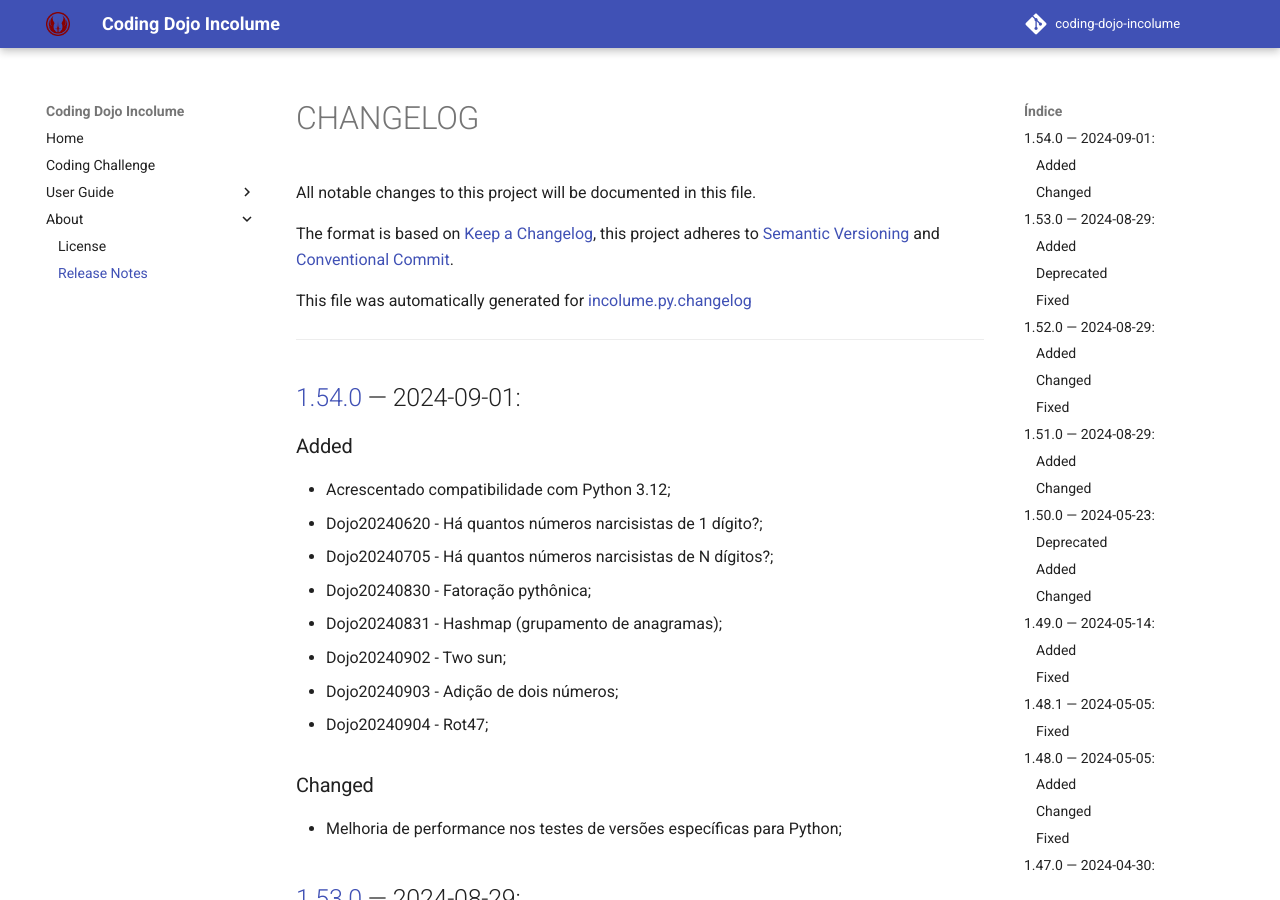
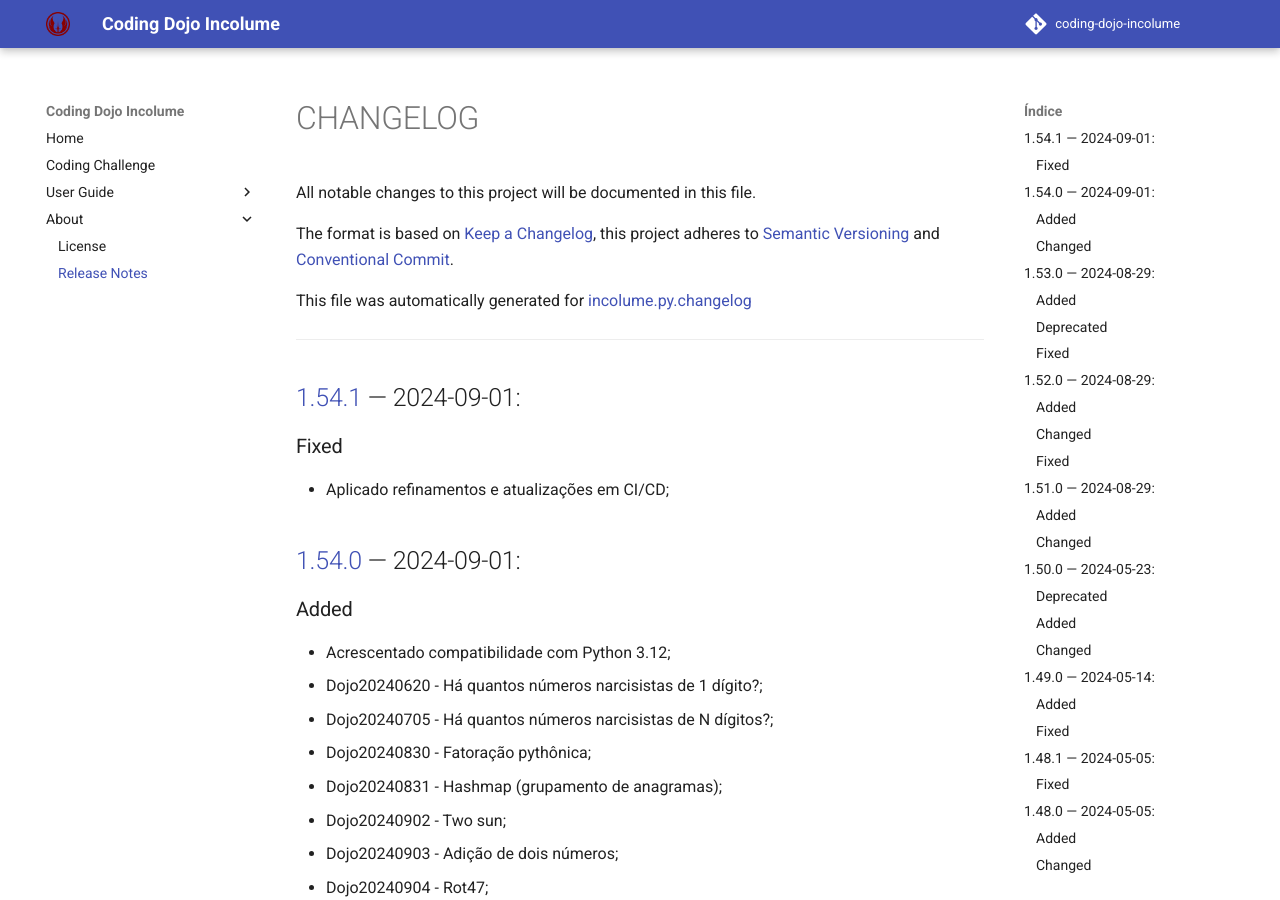
Before and after one commit to incolume-jedi/coding-dojo, an MkDocs documentation site: the page built from docs/about/CHANGELOG.md, in a window 1280 px wide and 900 px high. Built offline with MkDocs 1.6.1 and Material for MkDocs 9.7.7, drawn with Linux system fonts in a browser that asks for light colours; comment, search, counter and statistics services are not loaded.

Commit message:
build: coding-dojo-jedi 1.54.1

```diff
--- a/docs/about/CHANGELOG.md
+++ b/docs/about/CHANGELOG.md
@@ -9,6 +9,10 @@ This file was automatically generated for [incolume.py.changelog](https://github
 
 ---
 
+
+## [1.54.1]	 &#8212; 	2024-09-01:
+### Fixed
+  - Aplicado refinamentos e atualizações em CI/CD;
 
 ## [1.54.0]	 &#8212; 	2024-09-01:
 ### Added
@@ -487,3 +491,4 @@ This file was automatically generated for [incolume.py.changelog](https://github
 [1.52.0]: https://github.com/incolume-jedi/coding-dojo/compare/1.51.0...1.52.0
 [1.53.0]: https://github.com/incolume-jedi/coding-dojo/compare/1.52.0...1.53.0
 [1.54.0]: https://github.com/incolume-jedi/coding-dojo/compare/1.53.0...1.54.0
+[1.54.1]: https://github.com/incolume-jedi/coding-dojo/compare/1.54.0...1.54.1
--- a/incolume/py/coding_dojo_jedi/version.txt
+++ b/incolume/py/coding_dojo_jedi/version.txt
@@ -1 +1 @@
-1.54.0
+1.54.1
--- a/pyproject.toml
+++ b/pyproject.toml
@@ -1,6 +1,6 @@
 [tool.poetry]
 name = "coding-dojo-jedi"
-version = "1.54.0"
+version = "1.54.1"
 description = "códigos da guilda jedi incolume"
 authors = ["Britodfbr <britodfbr@gmail.com>"]
 packages = [{include = "incolume"}]
```
